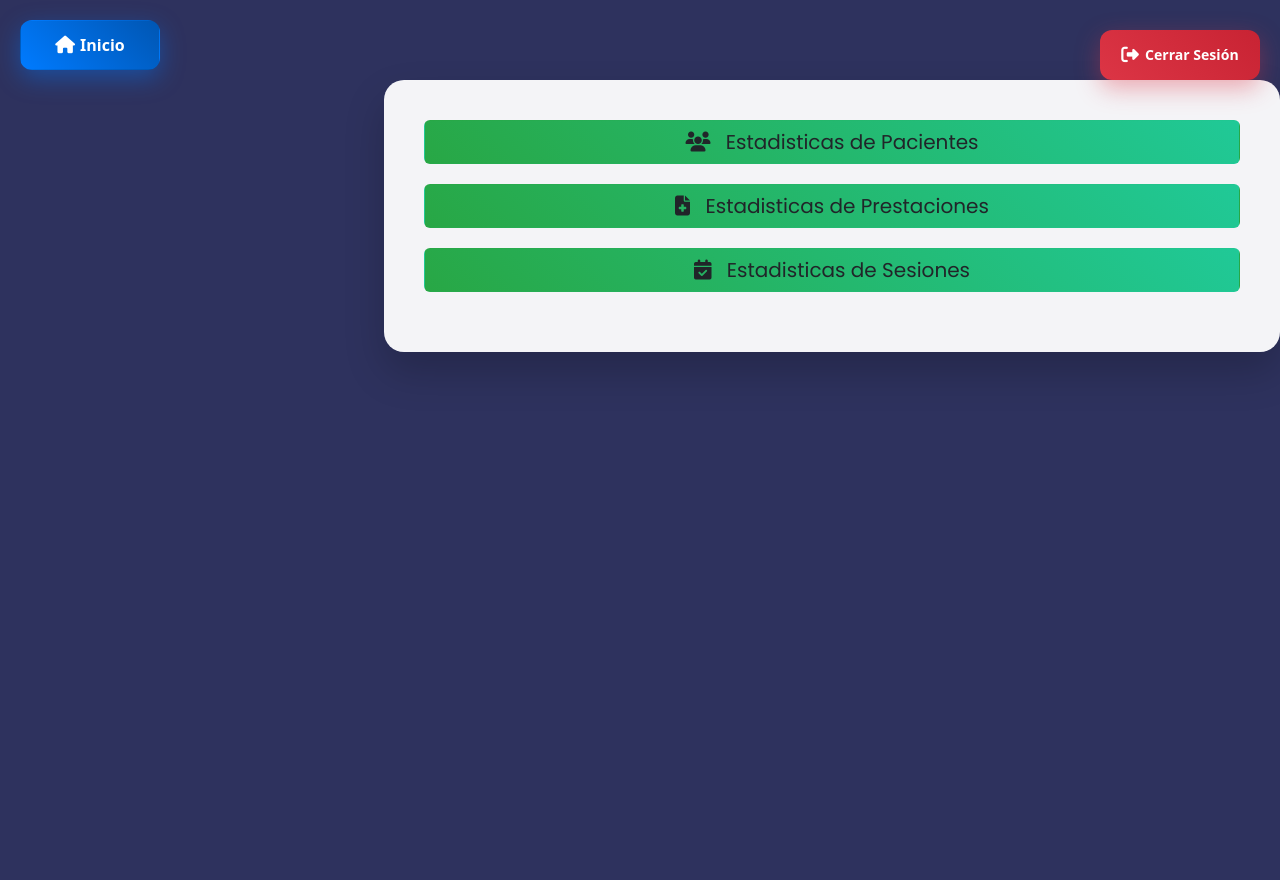
After one commit to HansRubio2023/clinica_psicologica, a PHP site: page /estadistica.php in a window 1280 px wide. The commit adds this page. Run offline with PHP 8.4, Linux system fonts and the light colour scheme; a user stored in the database is signed in.

Commit message:
Avance de estadisticas
Hoy se empezo la version 2 de la clinica empezando a agregar el modulo de estadisticas

```diff
--- a/css/otro.css
+++ b/css/otro.css
@@ -0,0 +1,6 @@
+iframe{
+    width: 100%;
+    height: 100vh;
+    border: none;
+
+}
--- a/editar_paciente.php
+++ b/editar_paciente.php
@@ -116,7 +116,8 @@ if (isset($_GET['id_paciente'])) {
                                 <label class="form-label fw-bold">
                                     <i class="fas fa-phone text-primary"></i> Celular *
                                 </label>
-                                <input type="text" class="form-control" name="celular" value="<?= $row['celular'] ?>"required>
+                                <input type="text" class="form-control" name="celular" value="<?= $row['celular'] ?>"required
+                                oninput="this.value = this.value.replace(/[^0-9]/g, '');">
                             </div>
 
                             <!-- Email -->
--- /dev/null
+++ b/estadistica.php
@@ -0,0 +1,67 @@
+<?php
+
+session_start();
+
+
+
+
+include("conexion/Conexion.php");
+$con = connection();
+
+if (!isset($_SESSION['loggedin']) || $_SESSION['loggedin'] !== true) {
+    header("Location: index.php");
+    exit;
+}
+
+
+
+?>
+
+
+
+
+
+<!DOCTYPE html>
+<html lang="es">
+<head>
+    <meta charset="UTF-8">
+    <meta name="viewport" content="width=device-width, initial-scale=1.0">
+    <title>Menú Principal</title>
+    <link rel="stylesheet" href="css/menu.css">
+    <!-- Bootstrap 5 CSS -->
+    <link href="https://cdn.jsdelivr.net/npm/bootstrap@5.3.2/dist/css/bootstrap.min.css" rel="stylesheet">
+
+    <!-- Font Awesome para iconos -->
+    <link rel="stylesheet" href="https://cdnjs.cloudflare.com/ajax/libs/font-awesome/6.4.0/css/all.min.css">
+
+
+</head>
+<body>
+    <div class="menu-container">
+       <a id="inicio" href="menu.php" class="btn btn-inicio menu-btn">
+                <i class="fas fa-home btn-icon"></i>
+                Inicio
+            </a>
+
+            <a id= "cerrar_sesion" href="logout.php" class="btn btn-logout menu-btn">
+                <i class="fas fa-sign-out-alt btn-icon"></i>
+                Cerrar Sesión
+            </a>
+    </div>
+        <div class="menu-card">
+
+            <a href="estadistica_pacientes.php" class="btn btn-pacientes menu-btn" style=" font-family: 'poppins', sans-serif;
+    font-size: 20px;">
+                <i class="fas fa-users btn-icon"></i>
+               Estadisticas de Pacientes
+            </a>
+             <a href="estadistica_prestaciones.php" class="btn btn-pacientes menu-btn" style=" font-family: 'poppins', sans-serif;
+    font-size: 20px;">
+                <i class="fa fa-stethoscopefas fa-file-medical btn-icon"></i>
+               Estadisticas de Prestaciones
+            </a>
+             <a href="estadistica_sesiones.php" class="btn btn-pacientes menu-btn"style=" font-family: 'poppins', sans-serif;
+    font-size: 20px;">
+                <i class="fas fa-calendar-check btn-icon"></i>
+               Estadisticas de Sesiones
+            </a>
--- a/menu.php
+++ b/menu.php
@@ -71,6 +71,10 @@ if (!isset($_SESSION['loggedin']) || $_SESSION['loggedin'] !== true) {
                 <i class="fas fa-calendar-check btn-icon"></i>
                 Sesiones
             </a>
+             <a href="estadistica.php" class="btn btn-pacientes menu-btn" style=" font-family: 'poppins', sans-serif;
+    font-size: 20px;">
+                <i class="fas fa-users btn-icon"></i>
+                Estadisticas
             <?php if ($_SESSION['rol'] === 'admin'): ?>
                 <a href="usuarios.php" class="btn btn-pacientes menu-btn"style=" font-family: 'poppins', sans-serif;
     font-size: 20px;">
--- a/nuevo_paciente.php
+++ b/nuevo_paciente.php
@@ -158,7 +158,7 @@ $query = mysqli_query($con, $sql);
                                 </label>
                                 <input type="tel" class="form-control" name="celular"
                                        value="<?php echo isset($_POST['celular']) ? $_POST['celular'] : ''; ?>"
-                                       placeholder="987654321" maxlength="15"required>
+                                       placeholder="987654321" maxlength="15"required oninput="this.value = this.value.replace(/[^0-9]/g, '');">
                             </div>
 
                             <!-- Email -->
```
Also changed, not shown: estadistica_pacientes.php (added, +45 -0 lines), estadistica_sesiones.php (added, +45 -0 lines).
